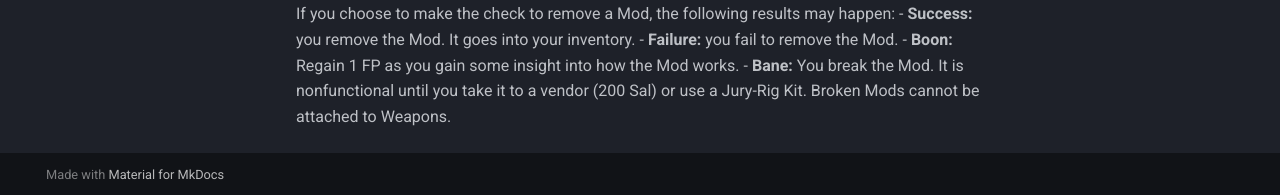
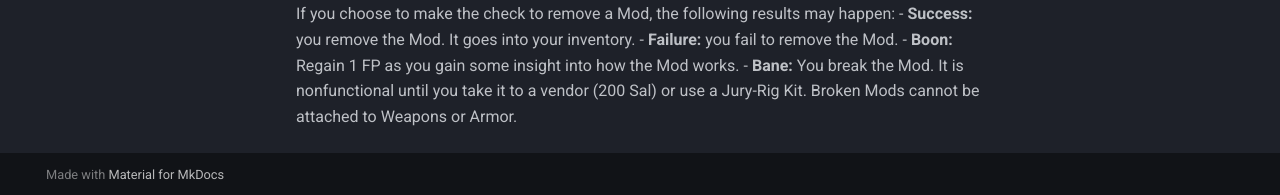
Before and after one commit to Bonfou/LimboRPG, an MkDocs documentation site: the page built from docs/01_Core_Rules/01.5_Weapons_Armor_and_Mods.md, in a window 1280 px wide and 900 px high, scrolled down 1348 px. Shown: the part 702-897 px from the top of the window. Built offline with MkDocs 1.6.1 and Material for MkDocs 9.7.7, drawn with Linux system fonts in a browser that asks for light colours.

Commit message:
Clarify Broken status

```diff
--- a/docs/01_Core_Rules/01.5_Weapons_Armor_and_Mods.md
+++ b/docs/01_Core_Rules/01.5_Weapons_Armor_and_Mods.md
@@ -37,4 +37,4 @@ If you choose to make the check to remove a Mod, the following results may happe
 - **Success:** you remove the Mod. It goes into your inventory.
 - **Failure:** you fail to remove the Mod.
 - **Boon:** Regain 1 FP as you gain some insight into how the Mod works.
-- **Bane:** You break the Mod. It is nonfunctional until you take it to a vendor (200 Sal) or use a Jury-Rig Kit. Broken Mods cannot be attached to Weapons.
+- **Bane:** You break the Mod. It is nonfunctional until you take it to a vendor (200 Sal) or use a Jury-Rig Kit. Broken Mods cannot be attached to Weapons or Armor.
```
